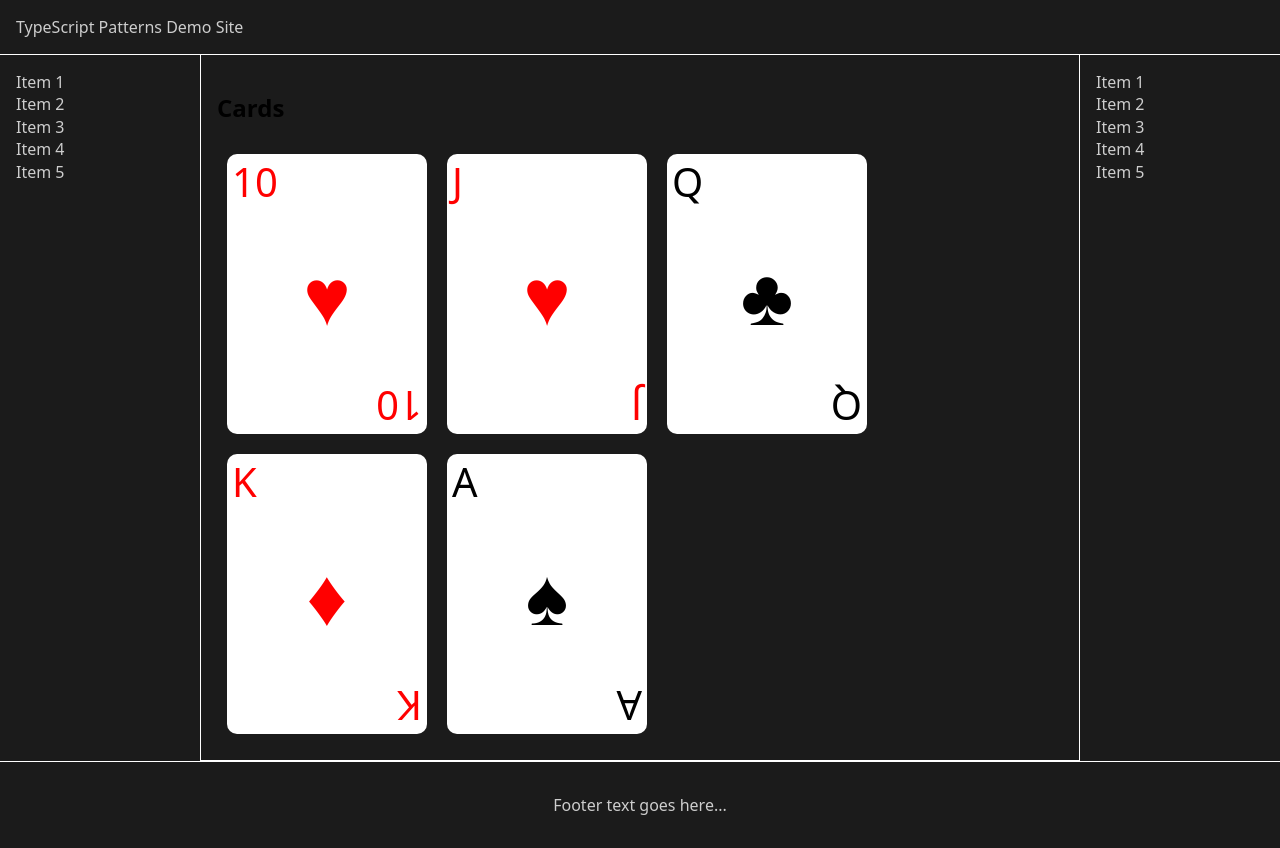
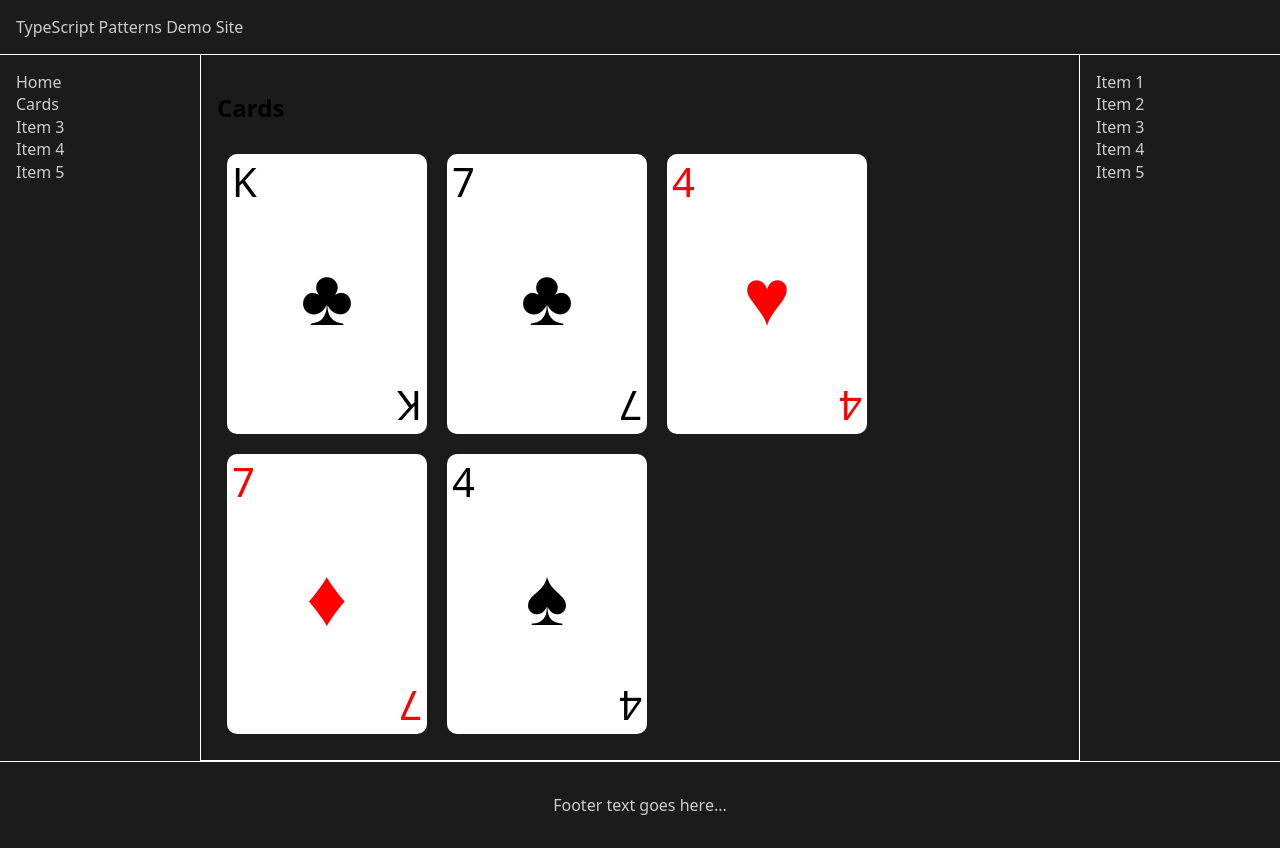
Before and after one commit to pcoet/typescript-patterns, a website built with Parcel: page site/cards.html in a window 1280 px wide. Built offline with nearby package versions, Linux system fonts and the light colour scheme.

Commit message:
completed cards page

```diff
--- a/site/cards.html
+++ b/site/cards.html
@@ -13,8 +13,8 @@
       <header class="header">TypeScript Patterns Demo Site</header>
       <aside class="left-nav nav">
         <ul>
-          <li><a href="#">Item 1</a></li>
-          <li><a href="#">Item 2</a></li>
+          <li><a href="/">Home</a></li>
+          <li><a href="cards.html">Cards</a></li>
           <li><a href="#">Item 3</a></li>
           <li><a href="#">Item 4</a></li>
           <li><a href="#">Item 5</a></li>
@@ -22,9 +22,8 @@
       </aside>
       <main class="main table">
         <article>
-          <h1 id="replace">Cards</h1>
-          <div id="hand" class="hand">
-          </div>
+          <h1>Cards</h1>
+          <div id="hand" class="hand"></div>
         </article>
       </main>
       <aside class="right-nav nav">
--- a/site/cards.ts
+++ b/site/cards.ts
@@ -12,12 +12,15 @@
 // See the License for the specific language governing permissions and
 // limitations under the License.
 
-type CardId =
-  'C2' | 'C3' | 'C4' | 'C5' | 'C6' | 'C7' | 'C8' | 'C9' | 'C10'| 'CJ' | 'CQ' | 'CK' | 'CA' |
-  'D2' | 'D3' | 'D4' | 'D5' | 'D6' | 'D7' | 'D8' | 'D9' | 'D10'| 'DJ' | 'DQ' | 'DK' | 'DA' |
-  'H2' | 'H3' | 'H4' | 'H5' | 'H6' | 'H7' | 'H8' | 'H9' | 'H10'| 'HJ' | 'HQ' | 'HK' | 'HA' |
-  'S2' | 'S3' | 'S4' | 'S5' | 'S6' | 'S7' | 'S8' | 'S9' | 'S10'| 'SJ' | 'SQ' | 'SK' | 'SA';
+const CARD_IDS = [
+  'C2', 'C3', 'C4', 'C5', 'C6', 'C7', 'C8', 'C9', 'C10', 'CJ', 'CQ', 'CK', 'CA',
+  'D2', 'D3', 'D4', 'D5', 'D6', 'D7', 'D8', 'D9', 'D10', 'DJ', 'DQ', 'DK', 'DA',
+  'H2', 'H3', 'H4', 'H5', 'H6', 'H7', 'H8', 'H9', 'H10', 'HJ', 'HQ', 'HK', 'HA',
+  'S2', 'S3', 'S4', 'S5', 'S6', 'S7', 'S8', 'S9', 'S10', 'SJ', 'SQ', 'SK', 'SA'
+] as const;
 
+type CardIdTuple = typeof CARD_IDS;
+type CardId = CardIdTuple[number];
 type Rank = '2' | '3' | '4' | '5' | '6' | '7' | '8' | '9' | '10'| 'J' | 'Q' | 'K' | 'A';
 type Suit = 'clubs' | 'diamonds' | 'hearts' | 'spades';
 type SuitIcon =  '&clubs;' | '&diams;' | '&hearts;' | '&spades;';
@@ -97,6 +100,13 @@ function showSuit(cardId: CardId, card: HTMLDivElement): void {
   card.append(div);
 }
 
+function shuffle(cards: CardId[]): void {
+  for (let i = cards.length - 1; i > 0; i--) {
+    const j = Math.floor(Math.random() * (i + 1));
+    [cards[i], cards[j]] = [cards[j], cards[i]];
+  }
+}
+
 function deal(cardIds: CardId[]): void {
   const hand = document.querySelector('#hand');
   if (hand) {
@@ -112,4 +122,12 @@ function deal(cardIds: CardId[]): void {
   }
 }
 
-deal(['H10', 'HJ', 'CQ', 'DK', 'SA']);
+const cards: CardId[] = [
+  'C2', 'C3', 'C4', 'C5', 'C6', 'C7', 'C8', 'C9', 'C10', 'CJ', 'CQ', 'CK', 'CA',
+  'D2', 'D3', 'D4', 'D5', 'D6', 'D7', 'D8', 'D9', 'D10', 'DJ', 'DQ', 'DK', 'DA',
+  'H2', 'H3', 'H4', 'H5', 'H6', 'H7', 'H8', 'H9', 'H10', 'HJ', 'HQ', 'HK', 'HA',
+  'S2', 'S3', 'S4', 'S5', 'S6', 'S7', 'S8', 'S9', 'S10', 'SJ', 'SQ', 'SK', 'SA'
+];
+
+shuffle(cards);
+deal(cards.slice(0, 5));
```
Also changed, not shown: site/index.html (+2 -2 lines).
